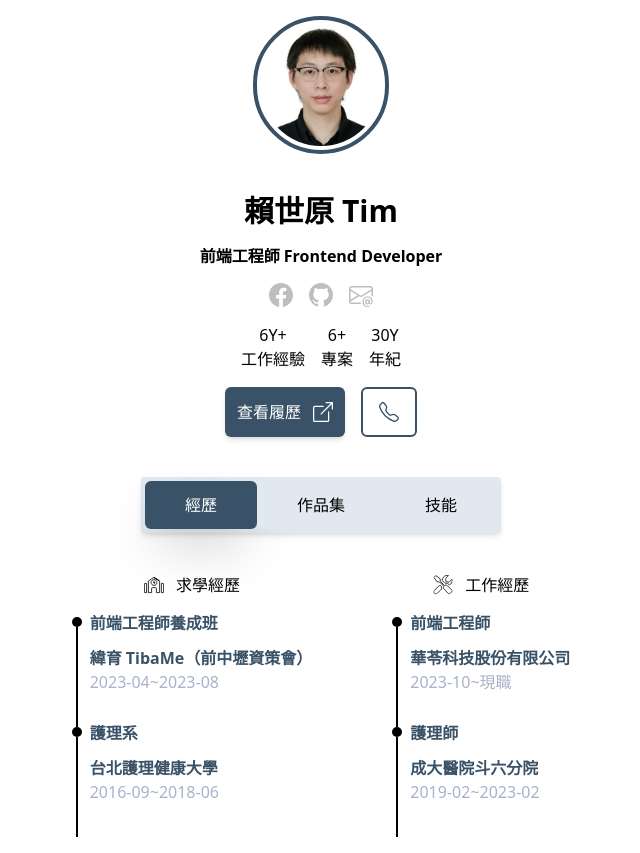
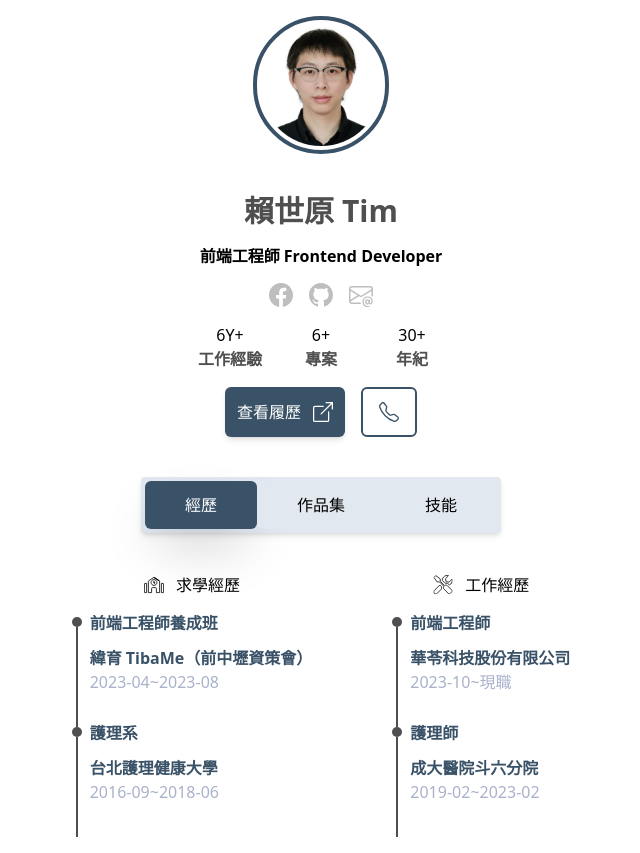
Before and after one commit to lockon1248/MyPortfolio-Vue, a Vue app: page /#/ in a window 1280 px wide. Shown: the whole page, without its empty margins (319-959 px from the left). Built offline with nearby package versions, Linux system fonts and the light colour scheme.

Commit message:
feat: 新增第四種主色並將部分內容改為第四主色
1. 將 App.vue 中的名稱及簡介改為第四主色，並將簡介改為 vfor 處理
2. 經歷頁面的點及線改為第四主色

```diff
--- a/src/App.vue
+++ b/src/App.vue
@@ -3,12 +3,12 @@
 		<div class="w-[136px] m-auto">
 			<div class="m-auto rounded-full overflow-hidden p-1 border-4 border-main">
 				<div class="rounded-full overflow-hidden">
-					<img class="m-auto" :src="person" :alt="'個人照片'" />
+					<img class="m-auto align-bottom" :src="person" :alt="'個人照片'" />
 				</div>
 			</div>
 		</div>
 		<div class="flex flex-col gap-[15px] mt-[39px]">
-			<div class="text-center text-3xl font-black">賴世原 Tim</div>
+			<div class="text-center text-3xl font-black text-forth">賴世原 Tim</div>
 			<div class="text-center font-black">前端工程師 Frontend Developer</div>
 			<div class="flex justify-center gap-4">
 				<div>
@@ -27,17 +27,9 @@
 			</div>
 		</div>
 		<div class="flex justify-center gap-4 m-4">
-			<div>
-				<div>6Y+</div>
-				<div>工作經驗</div>
-			</div>
-			<div>
-				<div>6+</div>
-				<div>專案</div>
-			</div>
-			<div>
-				<div>30Y</div>
-				<div>年紀</div>
+			<div class="w-[75px]" v-for="item in personalData" :key="item">
+				<div>{{ item.content }}</div>
+				<div class="text-forth font-black">{{ item.title }}</div>
 			</div>
 		</div>
 		<div class="flex justify-center gap-4">
@@ -102,5 +94,10 @@ const key = ref('resume');
 onMounted(() => {
 	document.title = 'My Portfolio'; // 设置文档标题
 });
+const personalData = ref([
+	{ title: '工作經驗', content: '6Y+' },
+	{ title: '專案', content: '6+' },
+	{ title: '年紀', content: '30+' }
+]);
 </script>
 <style scoped></style>
--- a/src/components/Portfolio.vue
+++ b/src/components/Portfolio.vue
@@ -2,7 +2,7 @@
 	<div class="flex flex-col gap-6">
 		<div v-for="item in portfolioData" :key="item.title" class="grid-item">
 			<div class="grid grid-cols-2 gap-6 items-center changeLayout">
-				<div class="rounded overflow-hidden">
+				<div class="rounded overflow-hidden align-bottom">
 					<img :src="item.img" />
 				</div>
 				<div class="flex flex-col gap-2 text-start">
--- a/src/components/Resume.vue
+++ b/src/components/Resume.vue
@@ -6,7 +6,7 @@
 				<p>求學經歷</p>
 			</div>
 			<div class="flex gap-2" v-for="item in studyData" :key="item">
-				<div class="flex items-center flex-col text-main">
+				<div class="flex items-center flex-col text-forth">
 					<div class="dot"></div>
 					<div class="line"></div>
 				</div>
@@ -23,7 +23,7 @@
 				<p>工作經歷</p>
 			</div>
 			<div class="flex gap-2" v-for="item in workData" :key="item">
-				<div class="flex items-center flex-col text-main">
+				<div class="flex items-center flex-col text-forth">
 					<div class="dot"></div>
 					<div class="line"></div>
 				</div>
@@ -75,11 +75,11 @@ const workData = ref([
 	width: 10px;
 	height: 10px;
 	border-radius: 50%;
-	background-color: black;
+	background-color: #4f4f4f;
 }
 .line {
 	width: 2px;
 	height: 100px;
-	background-color: black;
+	background-color: #4f4f4f;
 }
 </style>
--- a/tailwind.config.js
+++ b/tailwind.config.js
@@ -6,7 +6,8 @@ export default {
 			colors: {
 				main: '#3A5267',
 				second: '#A9B2CA',
-				third: '#BEBEBE'
+				third: '#BEBEBE',
+				forth: '#4F4F4F'
 			}
 		}
 	},
```
